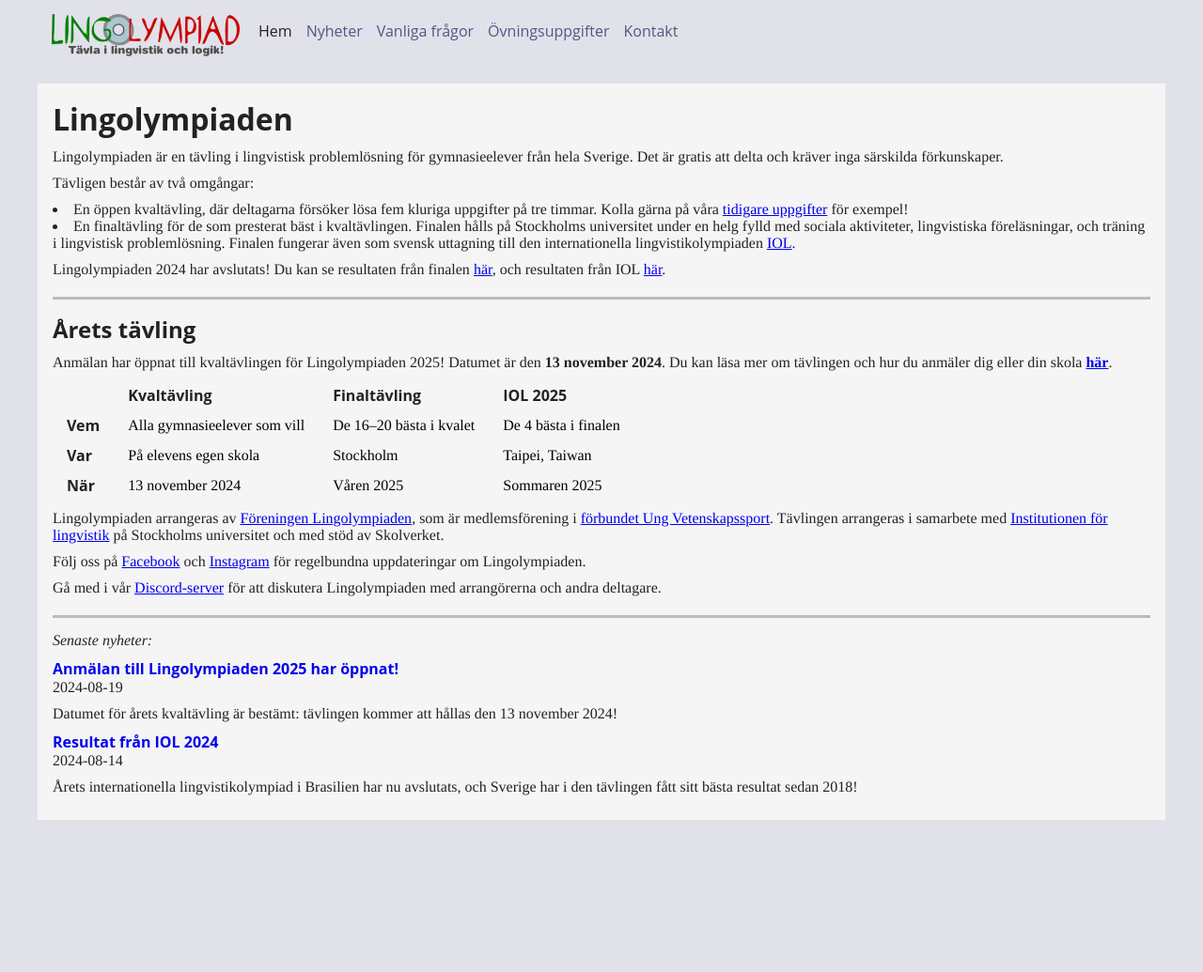
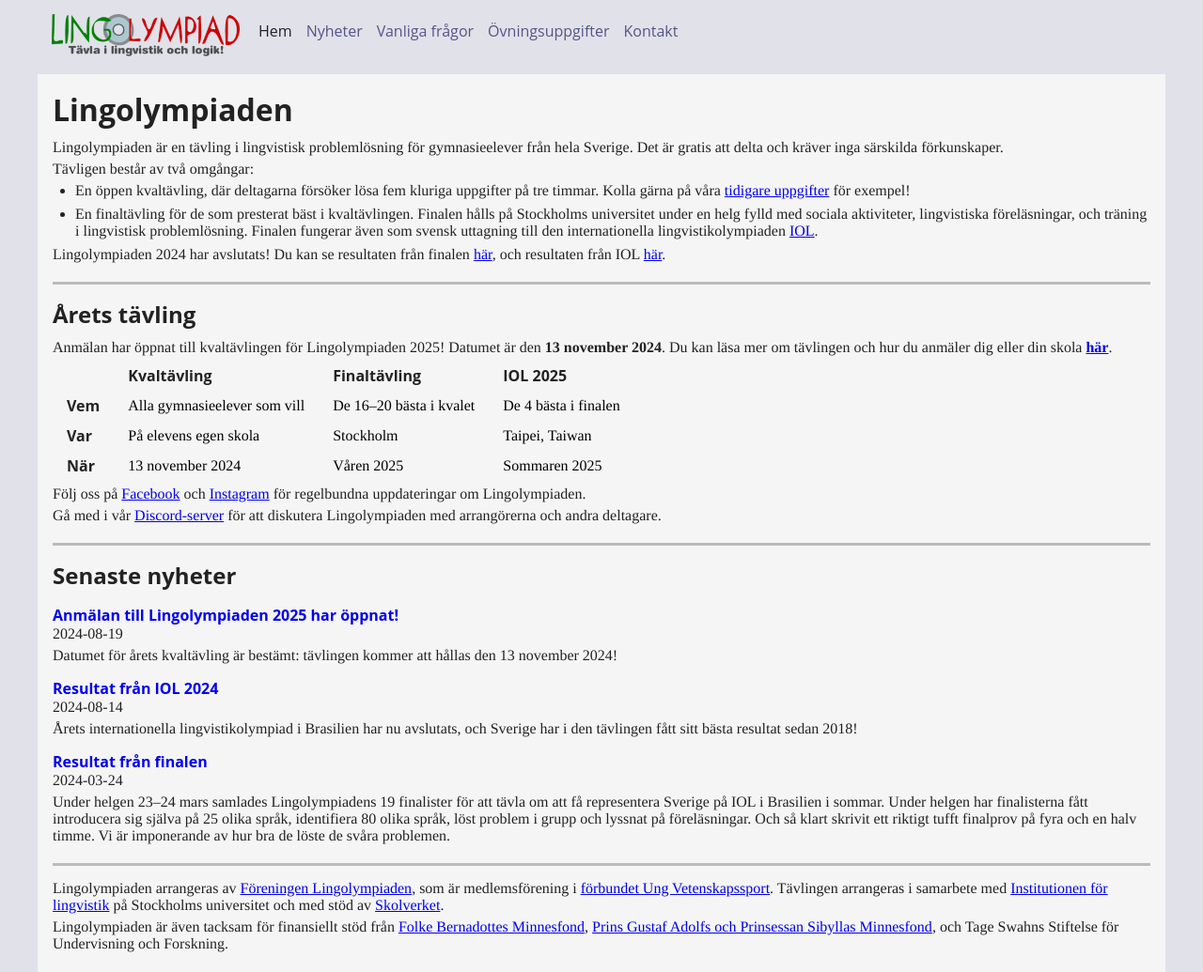
Before and after one commit to lingolympiad/lingolympiad.github.io, a Jekyll site: the page built from index.md, in a window 1280 px wide. Shown: the whole page at 94% size. Built offline with Jekyll 4.4.1, drawn with Linux system fonts in a browser that asks for light colours; before the commit the page ends 900 px from its top, so only the background shows below that.

Commit message:
Sponsorer och mindre CSS-förbättringar

```diff
--- a/css/styles.css
+++ b/css/styles.css
@@ -13,7 +13,7 @@
 }
 
 p, table, ul {
-  margin-bottom: 10px;
+  margin-bottom: 5px;
 }
 
 h1 {
@@ -71,7 +71,12 @@
 }
 
 ul {
-  list-style-position: inside;
+  padding-left: 1.5em;
+  list-style-position: outside;
+}
+
+ul li {
+  margin-bottom: 7px;
 }
 
 .hscroll {
@@ -83,16 +88,25 @@
   padding: 1em;
 }
 
+.posttitle {
+  margin-top: 15px;
+}
+
 /* GENERAL NAVIGATION STYLING */
 #navbar {
   padding: 15px;
   list-style-type: none;
   transition: all .5s;
+  margin: 0px;
 }
 
 #logo a img {
   width: 200px;
   text-decoration: none;
+}
+
+#navbar li {
+  margin-bottom: 0px;
 }
 
 .navitem a {
--- a/index.md
+++ b/index.md
@@ -48,14 +48,18 @@
 
 </div>
 
-Lingolympiaden arrangeras av [Föreningen Lingolympiaden](https://ebas.ungvetenskapssport.se/forening/lingolympiaden), som är medlemsförening i [förbundet Ung Vetenskapssport](https://ungvetenskapssport.se/). Tävlingen arrangeras i samarbete med [Institutionen för lingvistik](https://www.su.se/institutionen-for-lingvistik/) på Stockholms universitet och med stöd av Skolverket.
-
 Följ oss på [Facebook](https://www.facebook.com/lingolympiaden/) och [Instagram](https://www.instagram.com/lingolympiaden/) för regelbundna uppdateringar om Lingolympiaden.
 
 Gå med i vår [Discord-server](https://discord.gg/2j4kKSXkU7) för att diskutera Lingolympiaden med arrangörerna och andra deltagare.
 
 <div class="divider"></div>
 
-*Senaste nyheter:*
+## Senaste nyheter
 
-{% include posts.html limit=2 %}
+{% include posts.html limit=3 %}
+
+<div class="divider"></div>
+
+Lingolympiaden arrangeras av [Föreningen Lingolympiaden](https://ebas.ungvetenskapssport.se/forening/lingolympiaden), som är medlemsförening i [förbundet Ung Vetenskapssport](https://ungvetenskapssport.se/). Tävlingen arrangeras i samarbete med [Institutionen för lingvistik](https://www.su.se/institutionen-for-lingvistik/) på Stockholms universitet och med stöd av [Skolverket](https://www.skolverket.se/).
+
+Lingolympiaden är även tacksam för finansiellt stöd från [Folke Bernadottes Minnesfond](https://www.folkebernadottesminnesfond.se/), [Prins Gustaf Adolfs och Prinsessan Sibyllas Minnesfond](https://gafonden.com/), och Tage Swahns Stiftelse för Undervisning och Forskning.
```
